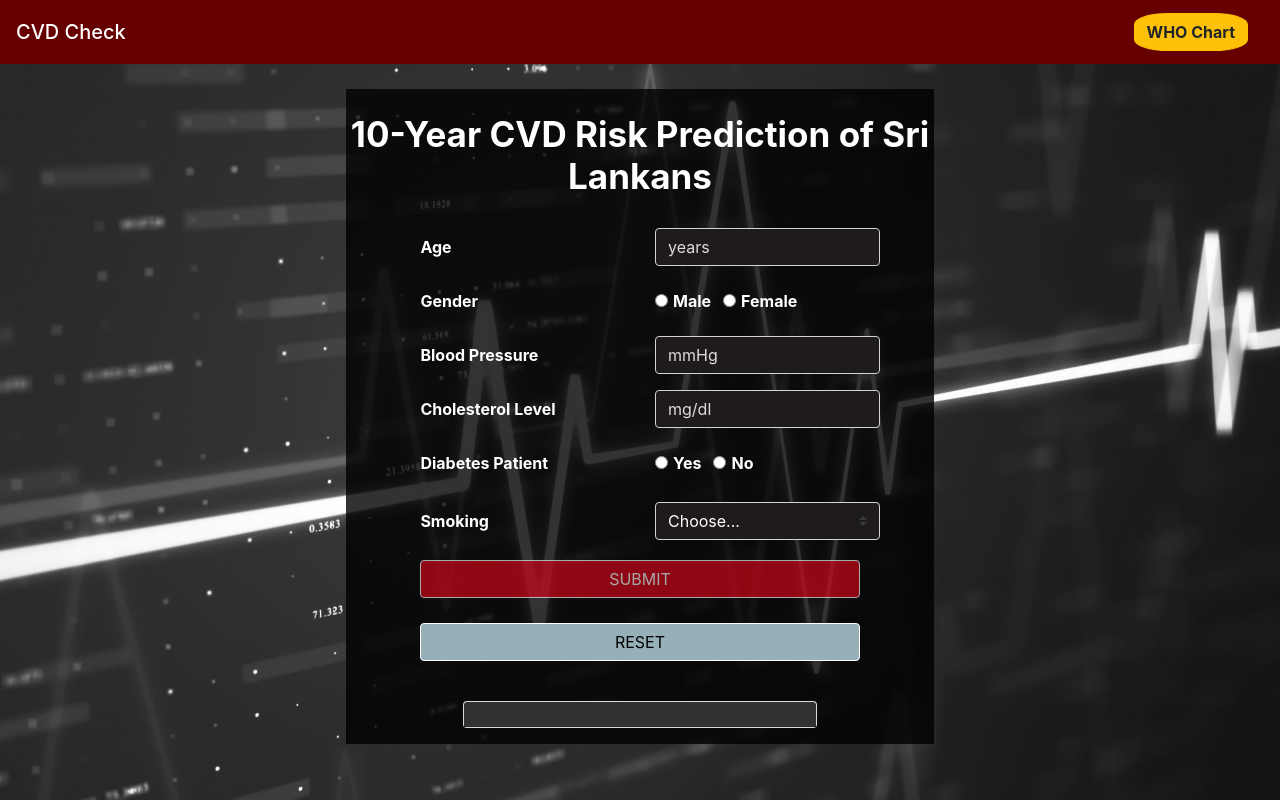
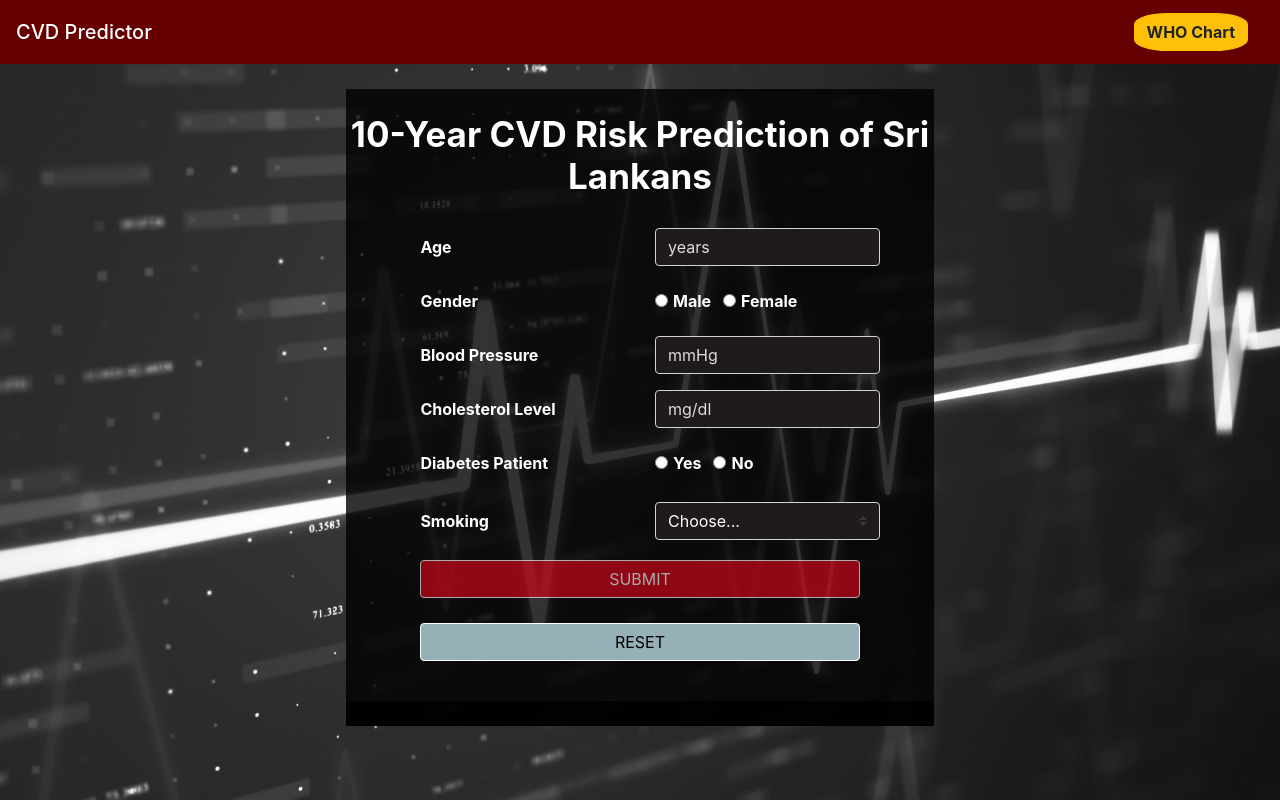
Before and after one commit to IT20012342/cardiovascular-frontend-repo, a React (Create React App) app: page /add in a window 1280 px wide. Built offline with nearby package versions, Linux system fonts and the light colour scheme.

Commit message:
white line issue solved

```diff
--- a/src/App.css
+++ b/src/App.css
@@ -107,6 +107,8 @@
 
 #card-header-text-center-font-weight-bold {
   background-color: rgb(0, 0, 0, 0.8);
+  width: 110%;
+  align-content: center;
 }
 /*
 #card-text-text-center {
--- a/src/App.js
+++ b/src/App.js
@@ -10,7 +10,7 @@ function App() {
     // <Router>
     <div>
       <Helmet>
-        <title>CVD Checker</title>
+        <title>CVD Predictor</title>
         <meta name="description" content="Helmet application" />
       </Helmet>
       {/* <Route path="/add" component={AddDetails}exact/> */}
--- a/src/components/addDetails.js
+++ b/src/components/addDetails.js
@@ -73,6 +73,8 @@ export default function AddDetails() {
     setCholesterol("");
     setDiabetes("");
     setSmoking("");
+    setOutput("");
+    setResultBackColor("");
   };
 
   return (
@@ -84,7 +86,7 @@ export default function AddDetails() {
     >
       <nav class="navbar navbar-light" style={{ backgroundColor: "#600" }}>
         <span class="navbar-brand mb-0 h1" style={{ color: "white" }}>
-          CVD Check
+          CVD Predictor
         </span>
         <span class="navbar-brand mb-0 h1">
           <a href={Pdf} target="_blank">
@@ -230,7 +232,7 @@ export default function AddDetails() {
                     color: "white",
                     width: "110%",
                   }}
-                  type="decimal"
+                  type="float"
                   class="form-control"
                   id="cholesterolLevel"
                   placeholder="mg/dl"
@@ -366,11 +368,10 @@ export default function AddDetails() {
           style={{ marginTop: 40 }}
           className="d-flex justify-content-center"
         >
-          <div class="card bg-light mb-3 " id="card-bg-light-mb-3">
           <div
             className="card-header text-center font-weight-bold"
             id="card-header-text-center-font-weight-bold"
-              style={{ backgroundColor: resultBackColor }}
+            style={{ backgroundColor: resultBackColor, width: "110%" }}
           >
             <p
               className="card-text text-center"
@@ -379,7 +380,7 @@ export default function AddDetails() {
             >
               {output}
             </p>
-            </div>
+
             {/* <div className="card-body" style={{minHeight:45, backgroundColor: '#D1F1E6'}}>
 
 
```
Lines whose indentation alone changed are shown as unchanged.
